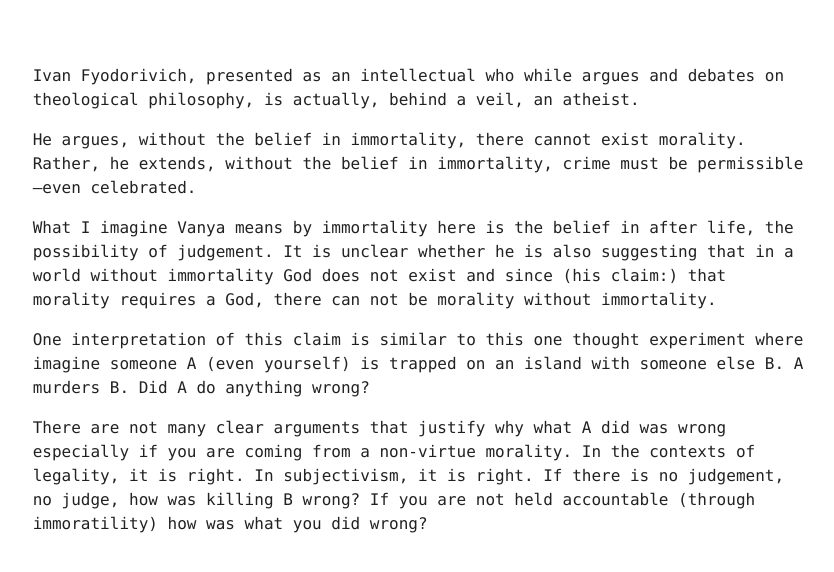
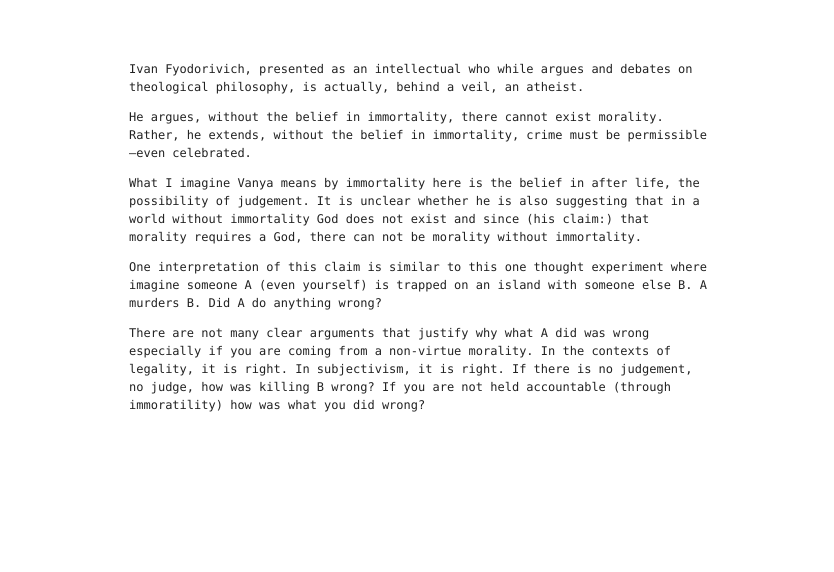
Before and after one commit to hussamh10/thinking-tokens, an MkDocs documentation site: the page built from docs/metaethics-morality-requires-belief-immortality.md, in a window 1280 px wide. Shown: the top 572 px of the page, without its empty margins (302-1136 px from the left). Built offline with MkDocs 1.6.1 and Material for MkDocs 9.7.7, drawn with Linux system fonts in a browser that asks for light colours.

```diff
--- a/docs/styles/notes.css
+++ b/docs/styles/notes.css
@@ -43,7 +43,7 @@
   margin: 2rem auto !important;   /* center horizontally */
   transform: translateX(80px);    /* nudge right */
   font-family: var(--mono) !important;
-  font-size: 0.8rem;
+  font-size: 0.6rem;
   line-height: 1.5;
 }
 
```
Also changed, not shown: 2 other files.
